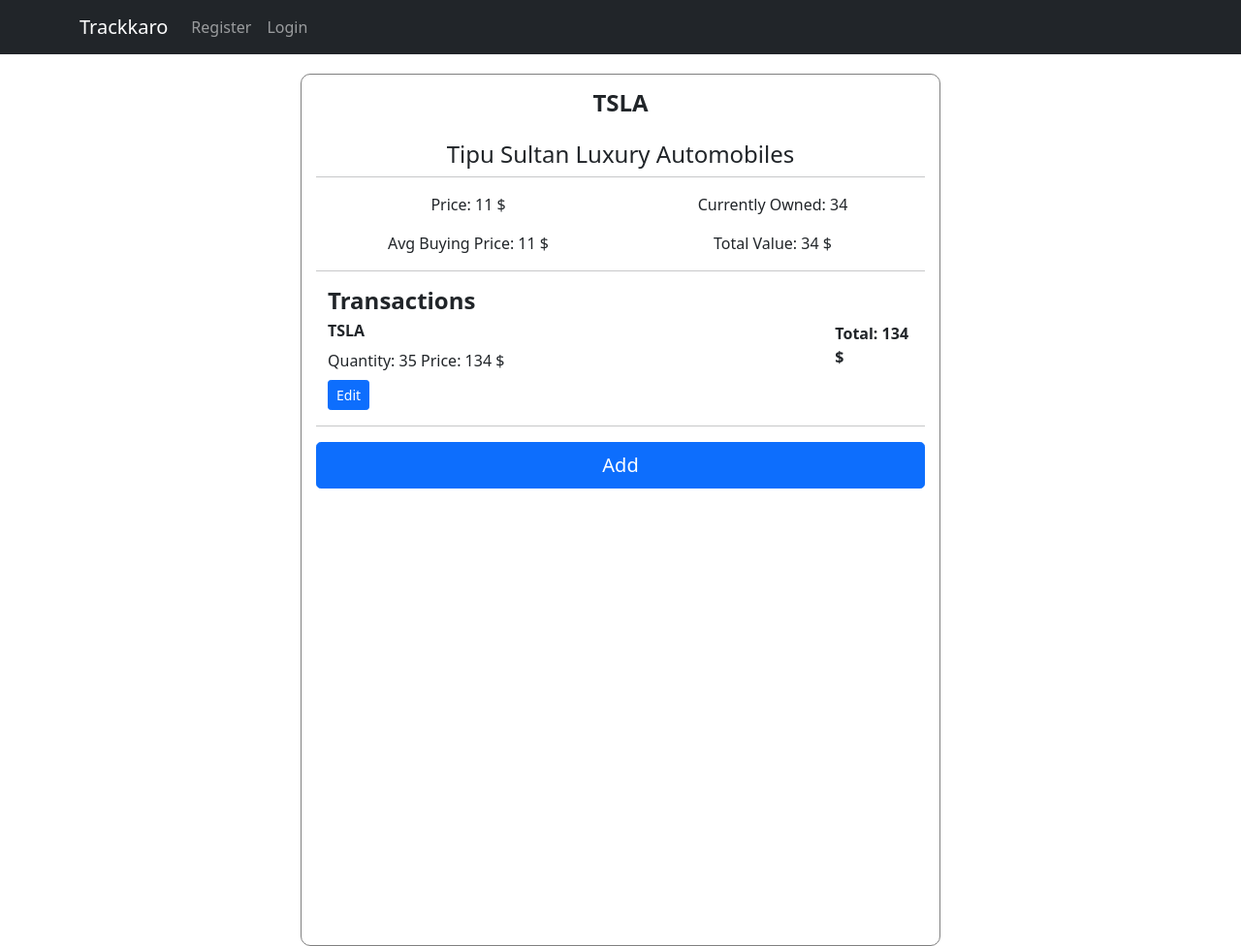
After one commit to trackkaro/trackkaro-flask-app, a Flask app: template templates/edit.html in a window 1280 px wide. The commit adds this page. Shown: the whole page at 97% size. Run offline with Flask 2, Linux system fonts and the light colour scheme; the template is opened without the code that fills it, so the values that code supplies are empty; some libraries are stand-ins or nearby versions.

Commit message:
added static edit page

```diff
--- /dev/null
+++ b/templates/edit.html
@@ -0,0 +1,90 @@
+{% extends "layout.html" %}
+
+{% block title %}
+Trakkaro | Edit
+{% endblock %}
+
+{% block content %}
+
+
+<div class="portfolio" style="margin: auto; margin-top: 20px; min-height: 900px;">
+    <div class="container">
+        <div class="row text-center">
+            <h4 class="fw-bold mb-6">TSLA</h4>
+            <h4 class="mt-3">Tipu Sultan Luxury Automobiles</h4>
+            <hr>
+        </div>
+        <div class="row">
+            <div class="container text-center">
+                <div class="row">
+                    <div class="col-md-6">
+                        <p>Price: 11 &dollar;</p>
+                    </div>
+                    <div class="col-md-6">
+                        <p>Currently Owned: 34</p>
+                    </div>
+                </div>
+                <div class="row">
+                    <div class="col-md-6">
+                        <p>Avg Buying Price: 11 &dollar;</p>
+                    </div>
+                    <div class="col-md-6">
+                        <p>Total Value: 34 &dollar;</p>
+                    </div>
+                </div>
+
+            </div>
+            <hr>
+        </div>
+        <!--Sample Transactions-->
+        <h4 class="fw-bold">Transactions</h4>
+        <div class="row">
+            <div class="col-10">
+                <h6 class="fw-bold">TSLA</h6>
+                <h7>Quantity: 35</h7>
+                <h7>Price: 134 &dollar;</h7><br>
+                <button class="btn btn-primary btn-sm btn-block mt-2 mb-3" type="submit" data-bs-toggle="collapse"
+                    href="#edit_form_1">Edit</button>
+                <div class="collapse" id="edit_form_1">
+                    <form action="" method="POST">
+                        <div class="container">
+                            <div class="row">
+                                <div class="col-6">
+                                    <label for="quantity">New Quantity</label>
+                                </div>
+                                <div class="col-6">
+                                    <label for="price">New Price</label>
+                                </div>
+                            </div>
+                            <div class="row">
+                                <div class="col-6">
+                                    <input type="number" class="form-control-file" id="quantity"><br>
+                                </div>
+                                <div class="col-6">
+                                    <input type="number" class="form-control-file" id="price">
+                                </div>
+                            </div>
+                            <div class="row">
+                                <div class="col-3">
+                                    <button class="btn btn-primary btn-sm btn-block mt-2 mb-3"
+                                        type="submit">Save</button>
+                                </div>
+                            </div>
+                        </div>
+                    </form>
+                </div>
+            </div>
+            <div class="col-2">
+                <h7 class="fw-bold">Total: 134 &dollar;</h7><br>
+            </div>
+            <hr>
+        </div>
+
+        <div class="row text-center">
+            <button class="btn btn-primary btn-lg btn-block m-6" type="submit">Add</button>
+        </div>
+        <!--End Transactions-->
+    </div>
+</div>
+
+{% endblock %}
--- a/templates/layout.html
+++ b/templates/layout.html
@@ -24,21 +24,29 @@
 
     <nav class="navbar navbar-expand-lg navbar-dark bg-dark">
         <div class="container">
-            <a class="navbar-brand" href="#">Navbar</a>
-            <button class="navbar-toggler" type="button" data-bs-toggle="collapse" href="#navbarTogglerDemo02"
-                aria-controls="navbarTogglerDemo02" aria-expanded="false" aria-label="Toggle navigation">
+            <a class="navbar-brand" href="#">Trackkaro</a>
+            <button class="navbar-toggler" type="button" data-bs-toggle="collapse" href="#navbar_toggler"
+                aria-controls="navbar_toggler" aria-expanded="false" aria-label="Toggle navigation">
                 <span class="navbar-toggler-icon"></span>
             </button>
 
-            <div class="collapse navbar-collapse" id="navbarTogglerDemo02">
+            <div class="collapse navbar-collapse" id="navbar_toggler">
                 <ul class="navbar-nav mr-auto mt-2 mt-lg-0">
+                    {% if session.name %}
                     <li class="nav-item active">
-                        <a class="nav-link" href="#">Home</a>
+                        <a class="nav-link" href="/home">Home</a>
                     </li>
                     <li class="nav-item">
-                        <a class="nav-link" href="#">Logout</a>
+                        <a class="nav-link" href="/logout">Logout</a>
                     </li>
-
+                    {% else %}
+                    <li class="nav-item active">
+                        <a class="nav-link" href="/register">Register</a>
+                    </li>
+                    <li class="nav-item">
+                        <a class="nav-link" href="/login">Login</a>
+                    </li>
+                    {% endif %}
                 </ul>
 
             </div>
```
